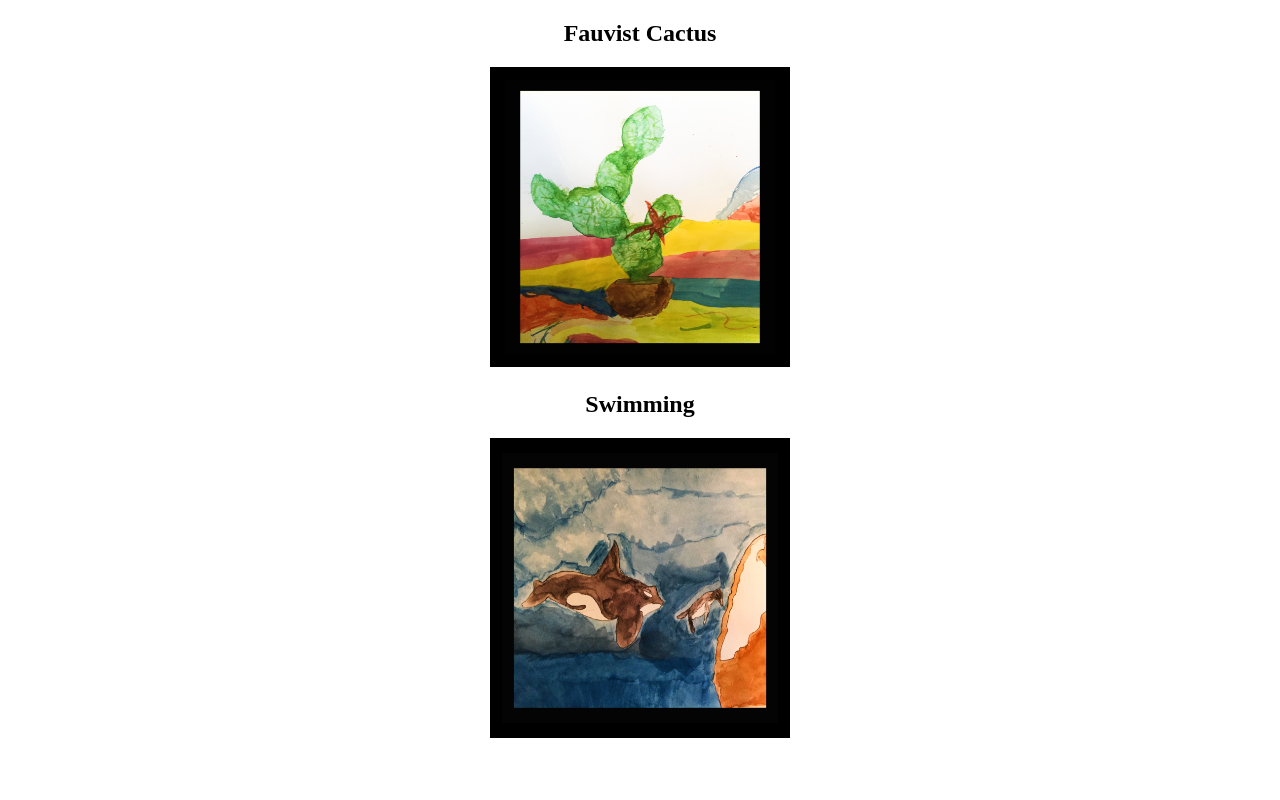
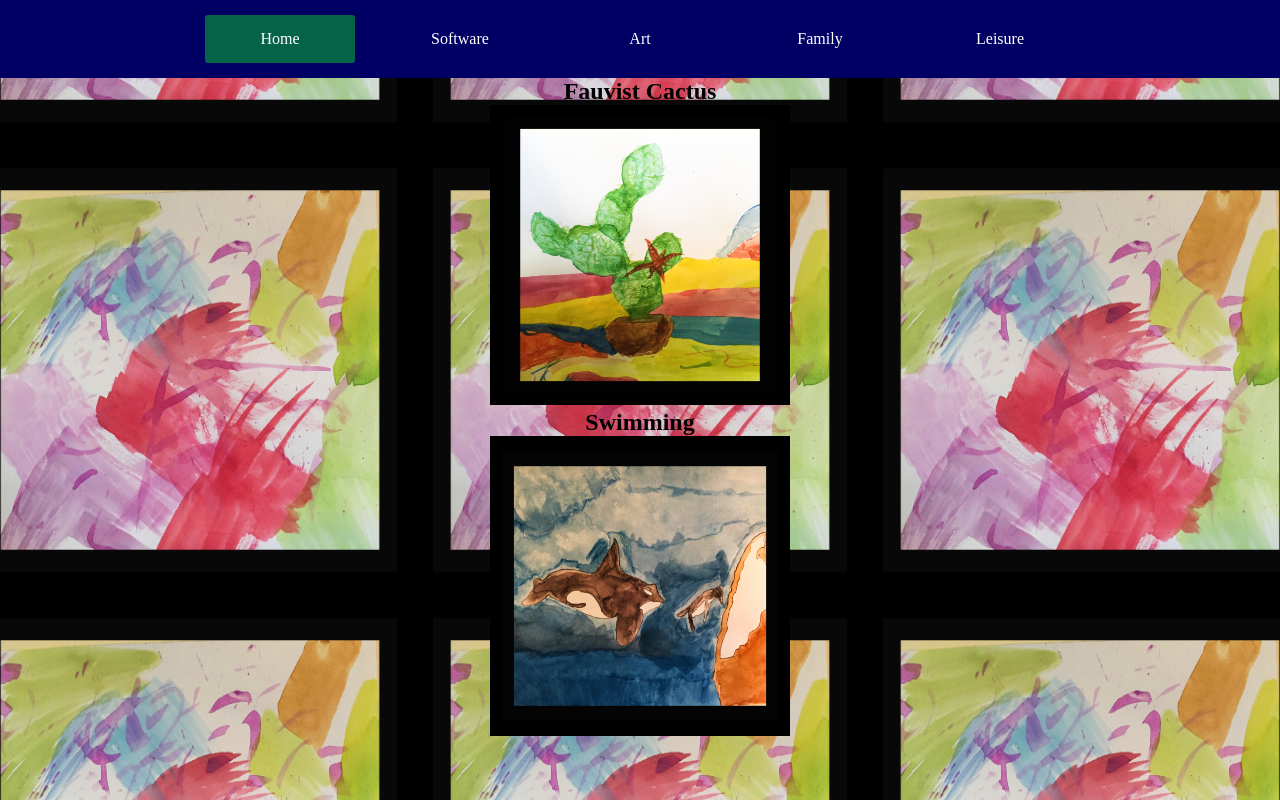
Before and after one commit to brandon-d-smith97/Portfolio, a plain HTML site: page visualArt.html in a window 1280 px wide. Drawn offline with Linux system fonts and the light colour scheme.

Commit message:
Added NavBar to all pages

```diff
--- a/visualArt.html
+++ b/visualArt.html
@@ -2,10 +2,27 @@
 <html>
 <head>
 <title>Brandon's Visual Art</title>
+<link rel="stylesheet" href="style.css">
 </head>
-<center>
+
 
 <body>
+	<div class="Nav-Bar">
+		<ul>
+			<li class="active"><a href="index.html"> Home </a> </li>
+			<li><a href="software.html"> Software </a></li>
+			<li><a href="visualArt.html"> Art </a></li>
+			<li><a href="family.html"> Family </a></li>
+			<li><a href=""> <i class="moreLeisure"></i> Leisure </a></li>
+				<div class="leisureDrop">
+					<ul>
+						<li> <a href="#"> Gaming </a></li>
+						<li> <a href="#"> Visual Art </a></li>
+					</ul>
+				</div>
+		</ul>
+	</div>
+    <center>
     <h2>
         Fauvist Cactus
     </h2>
```
Also changed, not shown: family.html (+18 -1 lines), index.html (+1 -1 lines), software.html (+18 -0 lines).
